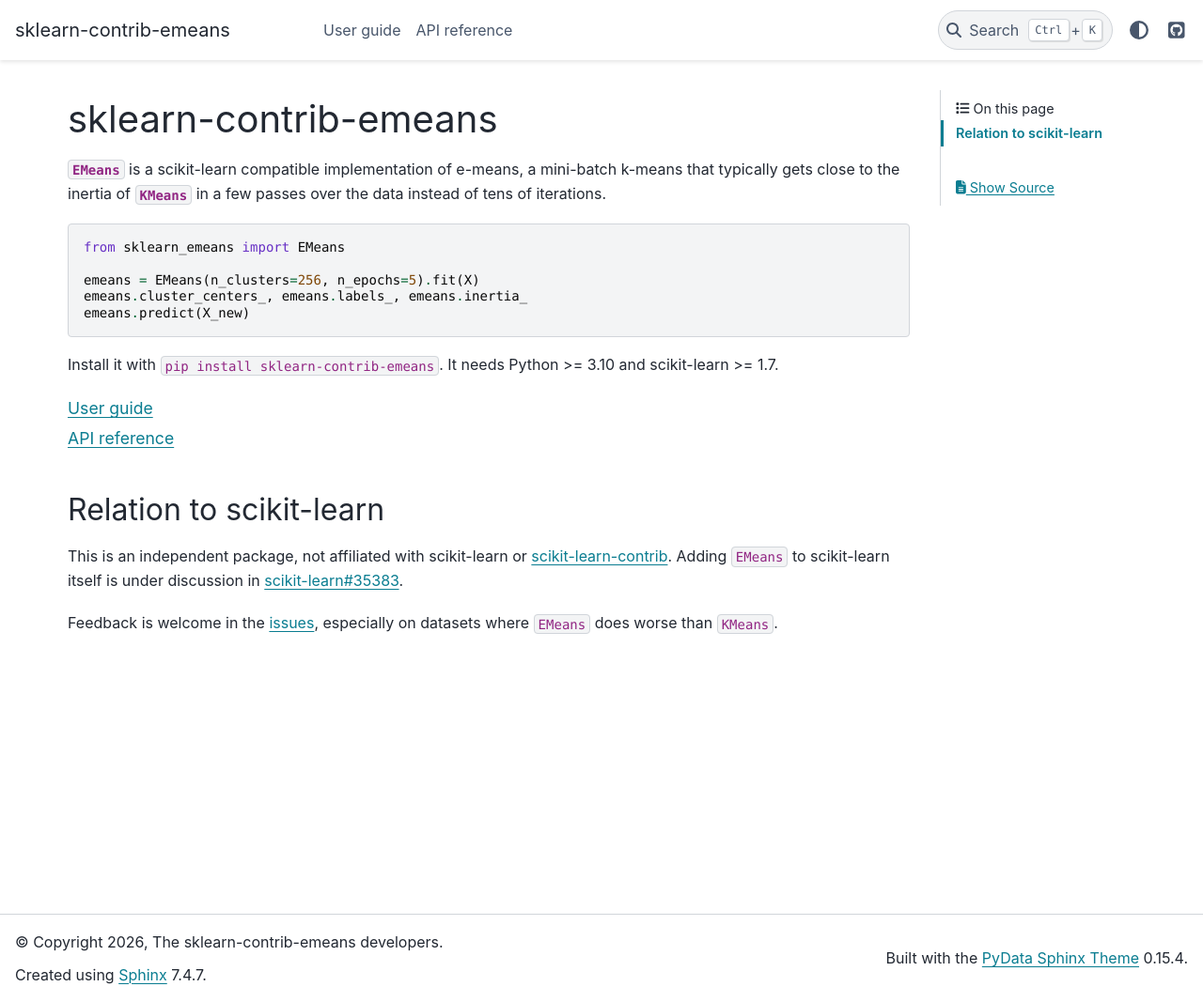
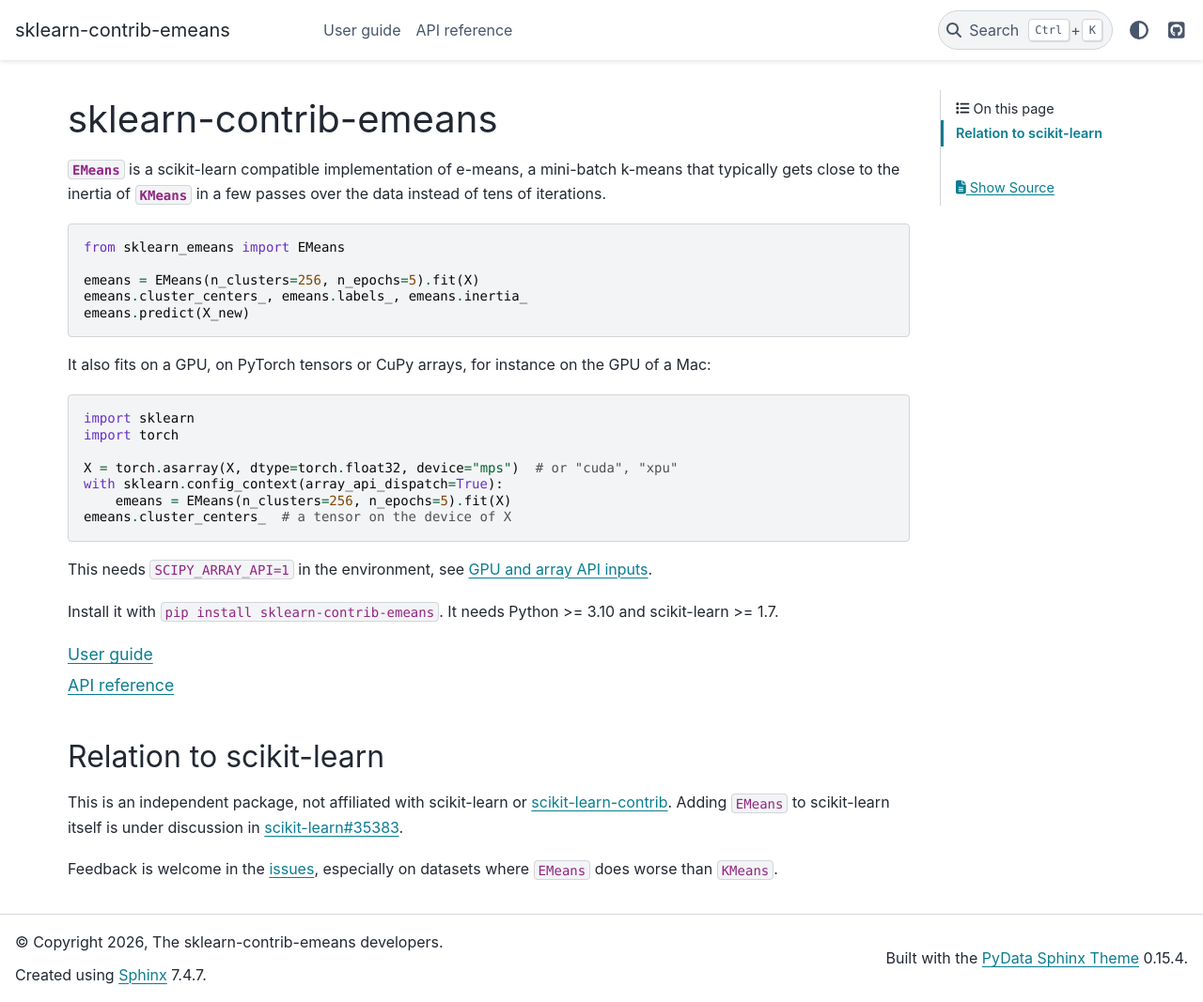
Before and after one commit to cakedev0/sklearn-contrib-emeans, a Sphinx documentation site: the page built from doc/index.rst, in a window 1280 px wide and 1067 px high. Shown: the whole window at 94% size. Built offline with Sphinx 7.4.7 and the PyData theme 0.15.4, drawn with Linux system fonts in a browser that asks for light colours; pages that are not in the unit, such as notebooks, are missing from menus.

Commit message:
DOC Show a GPU example on the main page of the documentation (#20)
Co-authored-by: Claude Fable 5.2 <noreply@anthropic.com>

```diff
--- a/doc/index.rst
+++ b/doc/index.rst
@@ -13,6 +13,21 @@ of iterations.
     emeans = EMeans(n_clusters=256, n_epochs=5).fit(X)
     emeans.cluster_centers_, emeans.labels_, emeans.inertia_
     emeans.predict(X_new)
+
+It also fits on a GPU, on PyTorch tensors or CuPy arrays, for instance on the
+GPU of a Mac:
+
+.. code-block:: python
+
+    import sklearn
+    import torch
+
+    X = torch.asarray(X, dtype=torch.float32, device="mps")  # or "cuda", "xpu"
+    with sklearn.config_context(array_api_dispatch=True):
+        emeans = EMeans(n_clusters=256, n_epochs=5).fit(X)
+    emeans.cluster_centers_  # a tensor on the device of X
+
+This needs `SCIPY_ARRAY_API=1` in the environment, see :ref:`array_api_inputs`.
 
 Install it with `pip install sklearn-contrib-emeans`. It needs Python >= 3.10
 and scikit-learn >= 1.7.
--- a/doc/user_guide.rst
+++ b/doc/user_guide.rst
@@ -123,6 +123,8 @@ Input data
 converted to CSR. float32 and float64 data are used as they are, and float32
 is faster. The other dtypes are converted to float64.
 
+.. _array_api_inputs:
+
 GPU and array API inputs
 ------------------------
 
```
